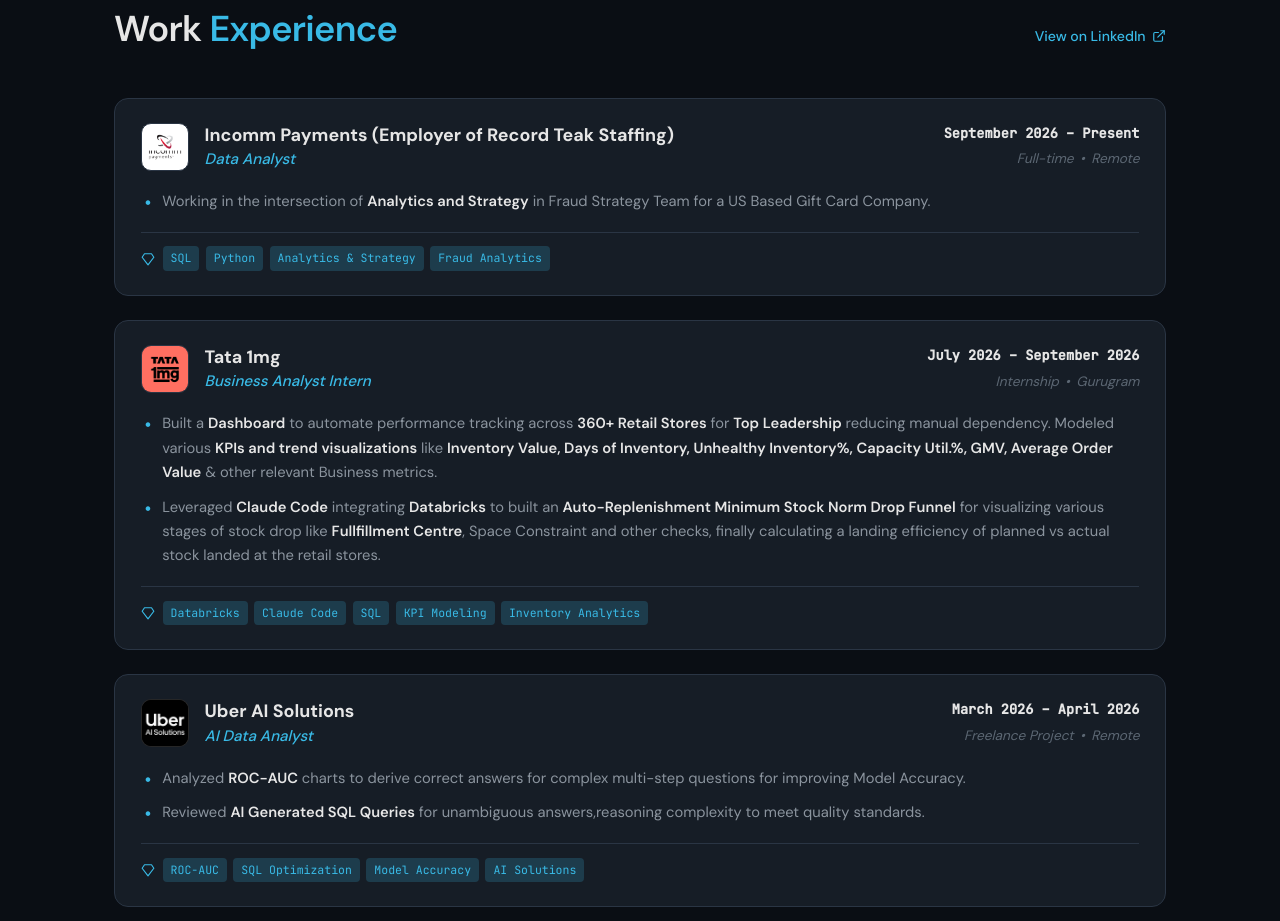
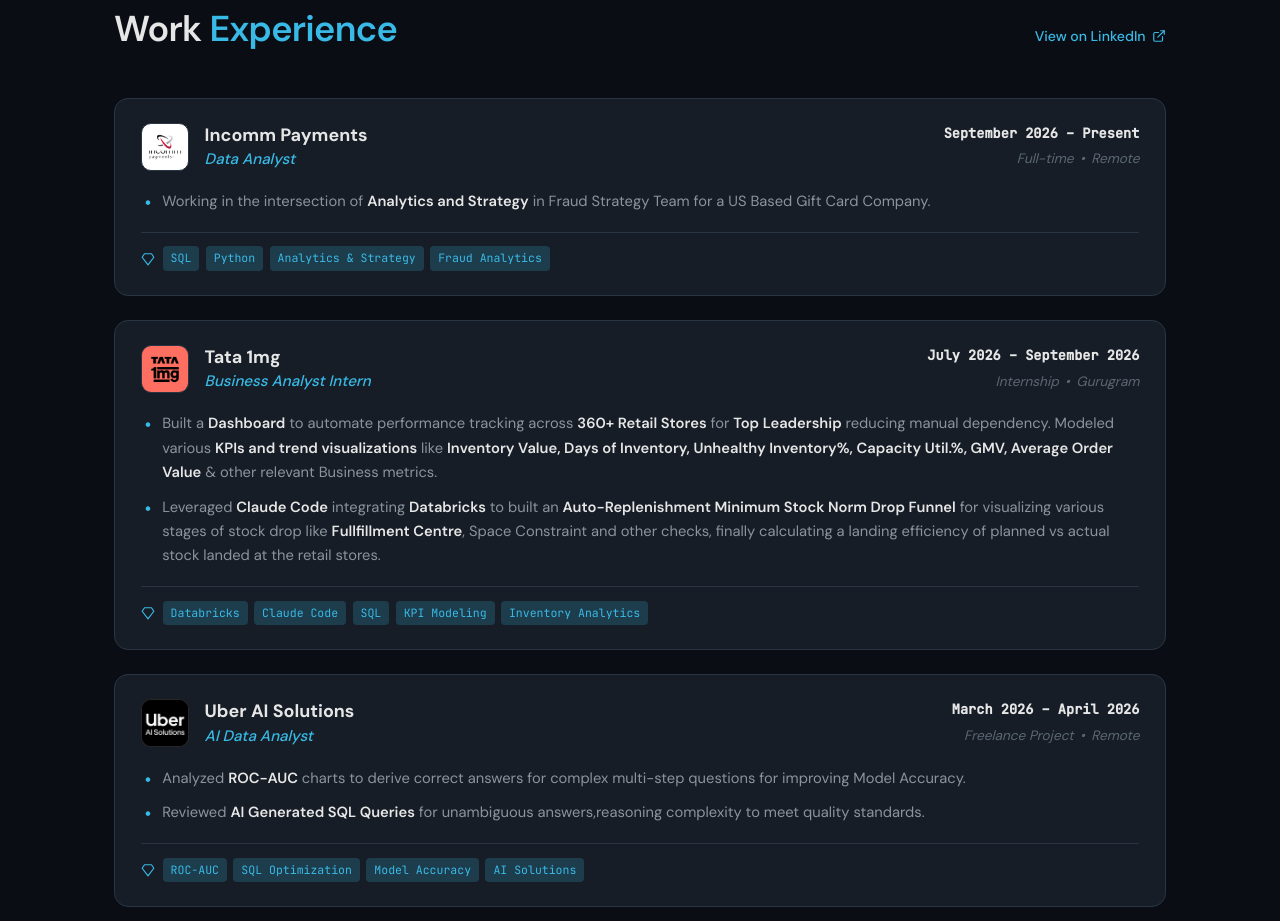
Before and after one commit to vinsin002/portfolio, a React (Vite) app: page / in a window 1280 px wide. Shown: the part 1240-2161 px from the top of the page. Built offline with nearby package versions, Linux system fonts and the light colour scheme.

Commit message:
Remove Teak Staffing mention from Incomm Payments

```diff
--- a/src/components/Experience.jsx
+++ b/src/components/Experience.jsx
@@ -9,7 +9,7 @@
 const EXPERIENCE = [
   {
     role: 'Data Analyst',
-    company: 'Incomm Payments (Employer of Record Teak Staffing)',
+    company: 'Incomm Payments',
     employmentType: 'Full-time',
     duration: 'September 2026 – Present',
     location: 'Remote',
```
